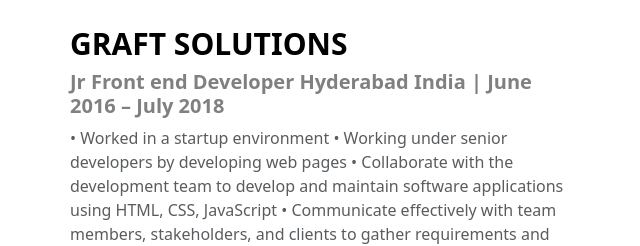
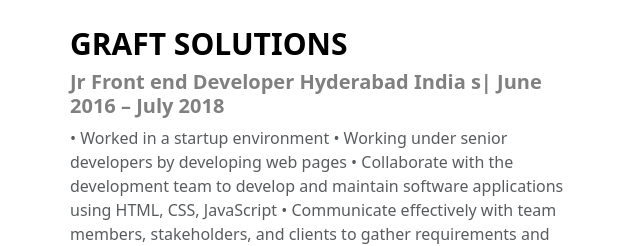
Before and after one commit to sai02-creator/project-1, a plain HTML site: page about.html in a window 1280 px wide. Shown: the part 1502-1748 px from the top of the page, 58-698 px from the left. Drawn offline with nearby package versions, Linux system fonts and the light colour scheme.

Commit message:
added text s

```diff
--- a/about.html
+++ b/about.html
@@ -149,7 +149,7 @@
         <div class="col-md-6">
           <h4>GRAFT SOLUTIONS</h4>
           <h4 class="subheading">
-            Jr Front end Developer Hyderabad India | June 2016 – July 2018
+            Jr Front end Developer Hyderabad India s| June 2016 – July 2018
           </h4>
           <p class="text-muted">
             • Worked in a startup environment • Working under senior developers
```
